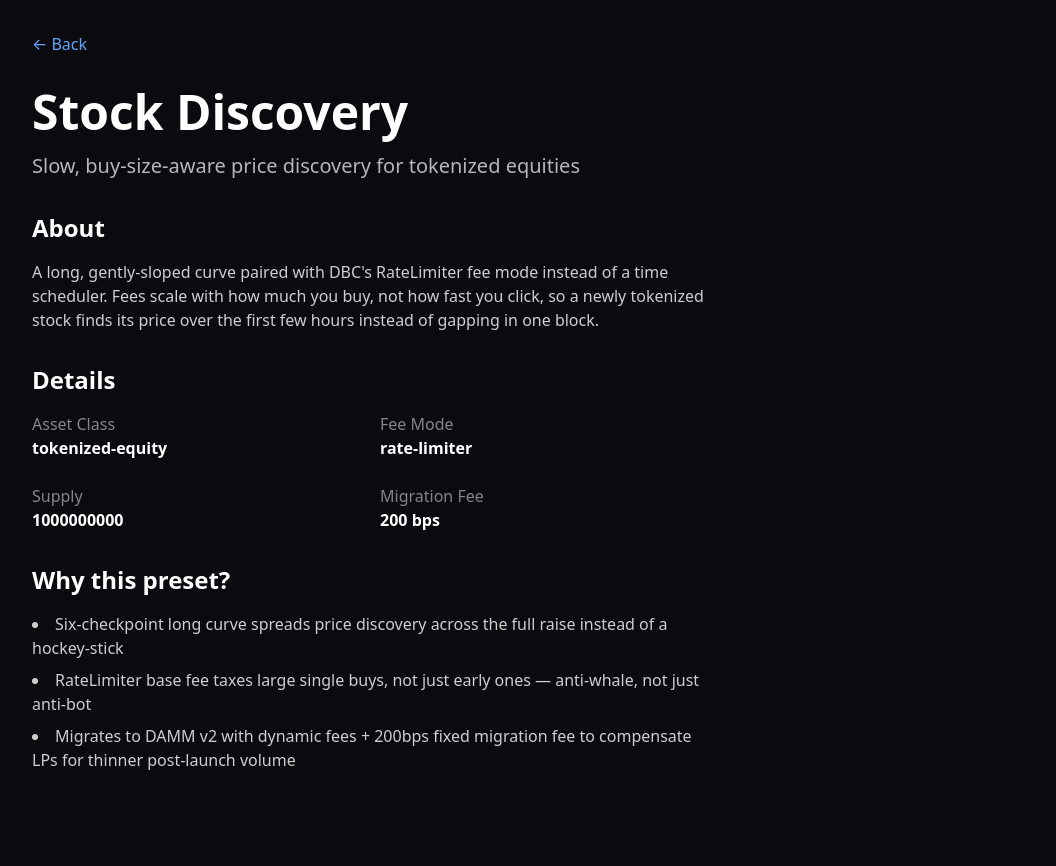
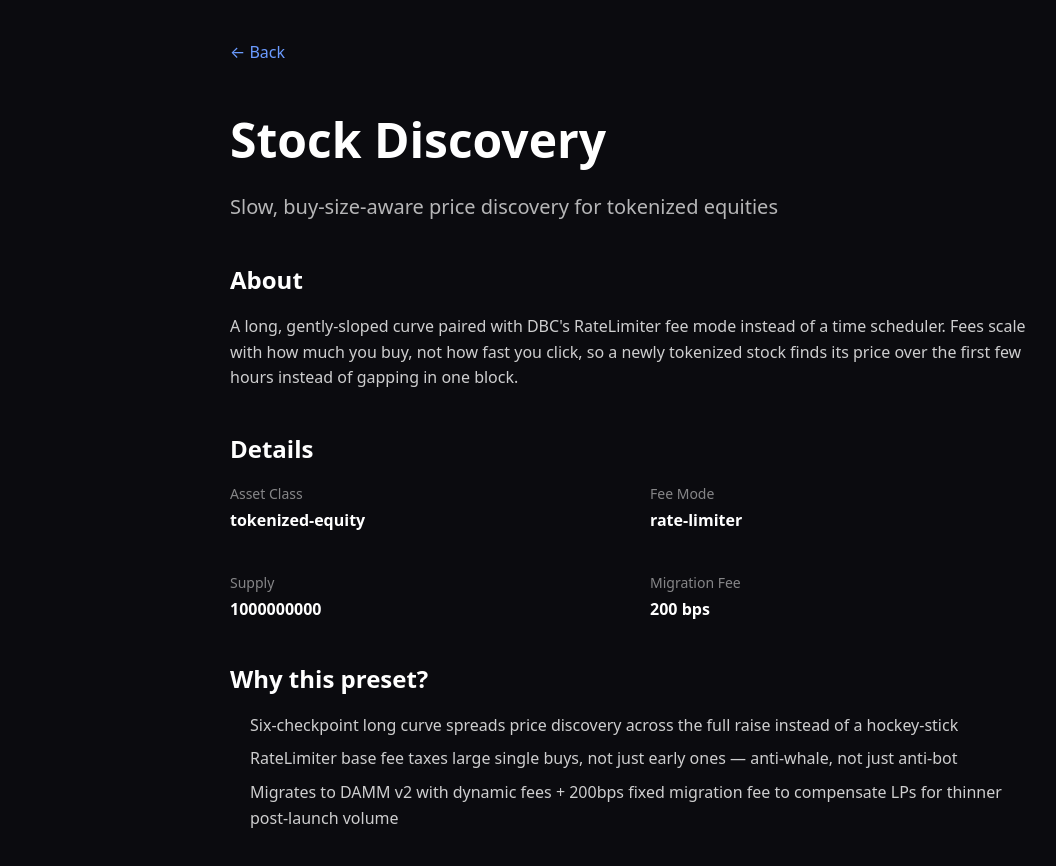
Before and after one commit to alamuoyeemmanuel7-create/aequus, a Next.js app: page /presets/stock-discovery in a window 1280 px wide. Shown: the top 866 px of the page, without its empty margins (0-1056 px from the left). Before the commit the page ends 836 px from the top, so only its background shows below. Built offline with nearby package versions, Linux system fonts and the light colour scheme.

Commit message:
Use inline styles instead of Tailwind to fix styling issues

```diff
--- a/app/page.tsx
+++ b/app/page.tsx
@@ -2,20 +2,38 @@ import { PRESETS } from '../lib/curvePresets';
 
 export default function HomePage() {
   return (
-    <div className="p-8">
-      <h1 className="text-5xl font-bold mb-12">Aequus</h1>
+    <div style={{ padding: '40px', maxWidth: '1200px', margin: '0 auto' }}>
+      <h1 style={{ fontSize: '48px', fontWeight: 'bold', marginBottom: '40px' }}>Aequus</h1>
 
-      <h2 className="text-2xl font-bold mb-6">Presets</h2>
+      <h2 style={{ fontSize: '24px', fontWeight: 'bold', marginBottom: '24px' }}>Presets</h2>
 
-      <div className="grid grid-cols-2 gap-6">
+      <div style={{ display: 'grid', gridTemplateColumns: 'repeat(2, 1fr)', gap: '24px' }}>
         {PRESETS.map((preset) => (
           <a
             key={preset.meta.id}
             href={`/presets/${preset.meta.id}`}
-            className="p-6 rounded-lg border border-white/10 hover:border-white/30 hover:bg-white/5"
+            style={{
+              padding: '24px',
+              borderRadius: '8px',
+              border: '1px solid rgba(255,255,255,0.1)',
+              textDecoration: 'none',
+              color: 'inherit',
+              cursor: 'pointer',
+              transition: 'all 0.2s',
+            }}
+            onMouseEnter={(e) => {
+              e.currentTarget.style.borderColor = 'rgba(255,255,255,0.3)';
+              e.currentTarget.style.backgroundColor = 'rgba(255,255,255,0.05)';
+            }}
+            onMouseLeave={(e) => {
+              e.currentTarget.style.borderColor = 'rgba(255,255,255,0.1)';
+              e.currentTarget.style.backgroundColor = 'transparent';
+            }}
           >
-            <h3 className="text-xl font-bold">{preset.meta.name}</h3>
-            <p className="text-white/60 mt-2">{preset.meta.tagline}</p>
+            <h3 style={{ fontSize: '20px', fontWeight: 'bold' }}>{preset.meta.name}</h3>
+            <p style={{ color: 'rgba(255,255,255,0.6)', marginTop: '8px', fontSize: '14px' }}>
+              {preset.meta.tagline}
+            </p>
           </a>
         ))}
       </div>
--- a/app/presets/[id]/page.tsx
+++ b/app/presets/[id]/page.tsx
@@ -12,48 +12,56 @@ export default function PresetDetailPage({ params }: { params: { id: string } })
 
   if (!preset) {
     return (
-      <div className="p-8">
+      <div style={{ padding: '40px' }}>
         <Link href="/">← Back</Link>
-        <h1 className="text-2xl font-bold text-red-500 mt-8">Preset not found</h1>
+        <h1 style={{ fontSize: '24px', fontWeight: 'bold', color: '#ff6b6b', marginTop: '40px' }}>Preset not found</h1>
       </div>
     );
   }
 
   return (
-    <div className="p-8">
-      <Link href="/" className="text-blue-400 hover:text-blue-300">← Back</Link>
+    <div style={{ padding: '40px', maxWidth: '900px', margin: '0 auto' }}>
+      <Link href="/" style={{ color: '#6b9bff', textDecoration: 'none' }}>← Back</Link>
 
-      <h1 className="text-5xl font-bold mt-8 mb-4">{preset.meta.name}</h1>
-      <p className="text-xl text-white/70 mb-8">{preset.meta.tagline}</p>
+      <h1 style={{ fontSize: '48px', fontWeight: 'bold', marginTop: '40px', marginBottom: '16px' }}>
+        {preset.meta.name}
+      </h1>
+      <p style={{ fontSize: '20px', color: 'rgba(255,255,255,0.7)', marginBottom: '40px' }}>
+        {preset.meta.tagline}
+      </p>
 
-      <div className="max-w-2xl">
-        <h2 className="text-2xl font-bold mb-4">About</h2>
-        <p className="text-white/80 mb-8">{preset.meta.description}</p>
+      <div style={{ maxWidth: '800px' }}>
+        <h2 style={{ fontSize: '24px', fontWeight: 'bold', marginBottom: '16px' }}>About</h2>
+        <p style={{ color: 'rgba(255,255,255,0.8)', marginBottom: '40px', lineHeight: '1.6' }}>
+          {preset.meta.description}
+        </p>
 
-        <h2 className="text-2xl font-bold mb-4">Details</h2>
-        <div className="grid grid-cols-2 gap-6 mb-8">
+        <h2 style={{ fontSize: '24px', fontWeight: 'bold', marginBottom: '16px' }}>Details</h2>
+        <div style={{ display: 'grid', gridTemplateColumns: 'repeat(2, 1fr)', gap: '40px', marginBottom: '40px' }}>
           <div>
-            <p className="text-white/50">Asset Class</p>
-            <p className="font-bold">{preset.meta.assetClass}</p>
+            <p style={{ color: 'rgba(255,255,255,0.5)', fontSize: '14px', marginBottom: '4px' }}>Asset Class</p>
+            <p style={{ fontWeight: 'bold' }}>{preset.meta.assetClass}</p>
           </div>
           <div>
-            <p className="text-white/50">Fee Mode</p>
-            <p className="font-bold">{preset.sim.baseFee.mode}</p>
+            <p style={{ color: 'rgba(255,255,255,0.5)', fontSize: '14px', marginBottom: '4px' }}>Fee Mode</p>
+            <p style={{ fontWeight: 'bold' }}>{preset.sim.baseFee.mode}</p>
           </div>
           <div>
-            <p className="text-white/50">Supply</p>
-            <p className="font-bold">{preset.sim.totalTokenSupply}</p>
+            <p style={{ color: 'rgba(255,255,255,0.5)', fontSize: '14px', marginBottom: '4px' }}>Supply</p>
+            <p style={{ fontWeight: 'bold' }}>{preset.sim.totalTokenSupply}</p>
           </div>
           <div>
-            <p className="text-white/50">Migration Fee</p>
-            <p className="font-bold">{preset.sim.migrationFeeBps} bps</p>
+            <p style={{ color: 'rgba(255,255,255,0.5)', fontSize: '14px', marginBottom: '4px' }}>Migration Fee</p>
+            <p style={{ fontWeight: 'bold' }}>{preset.sim.migrationFeeBps} bps</p>
           </div>
         </div>
 
-        <h2 className="text-2xl font-bold mb-4">Why this preset?</h2>
-        <ul className="list-disc list-inside space-y-2 mb-8">
+        <h2 style={{ fontSize: '24px', fontWeight: 'bold', marginBottom: '16px' }}>Why this preset?</h2>
+        <ul style={{ marginBottom: '40px', paddingLeft: '20px' }}>
           {preset.meta.rationale.map((reason, idx) => (
-            <li key={idx} className="text-white/80">{reason}</li>
+            <li key={idx} style={{ color: 'rgba(255,255,255,0.8)', marginBottom: '8px', lineHeight: '1.6' }}>
+              {reason}
+            </li>
           ))}
         </ul>
       </div>
```
